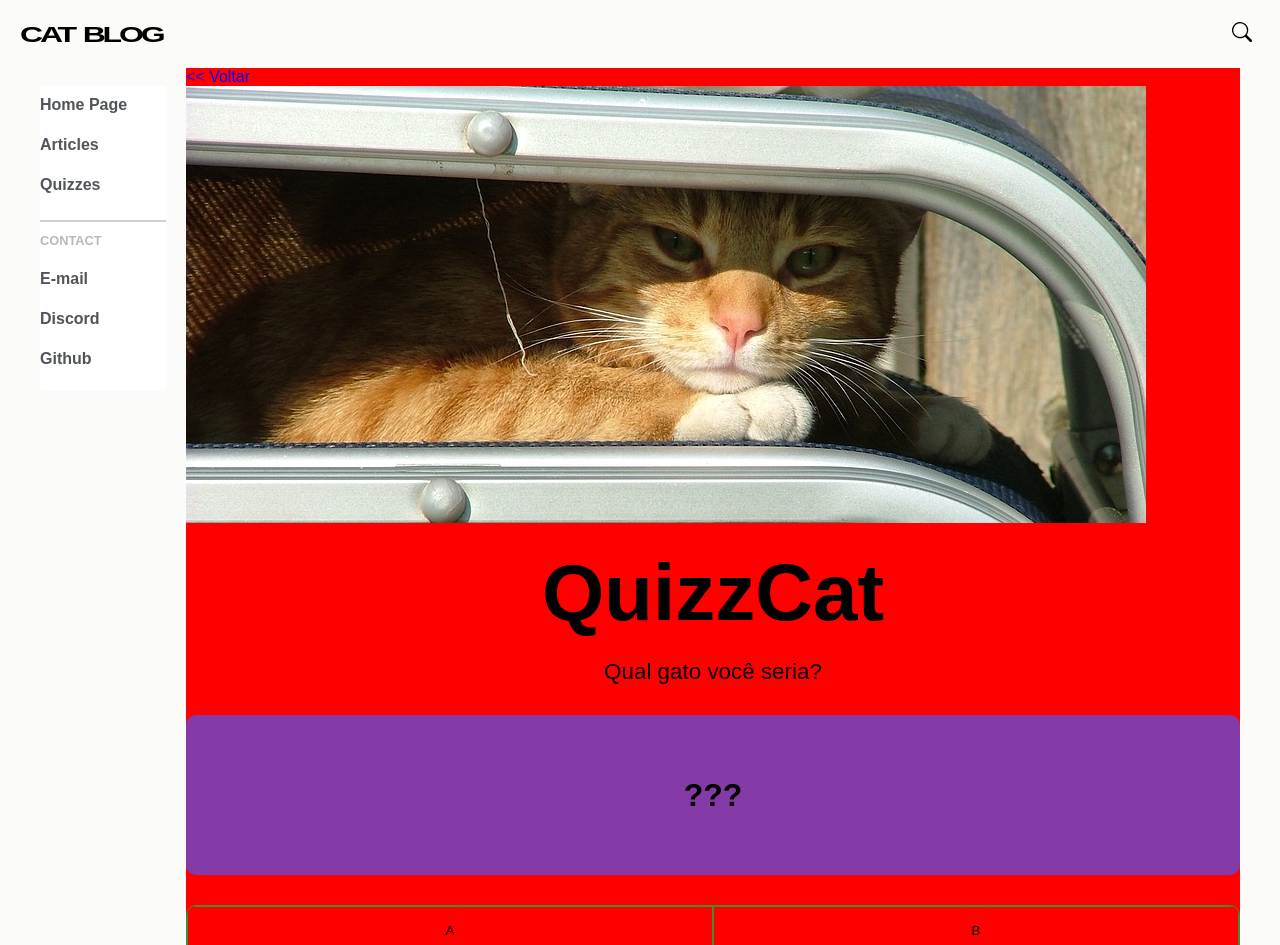
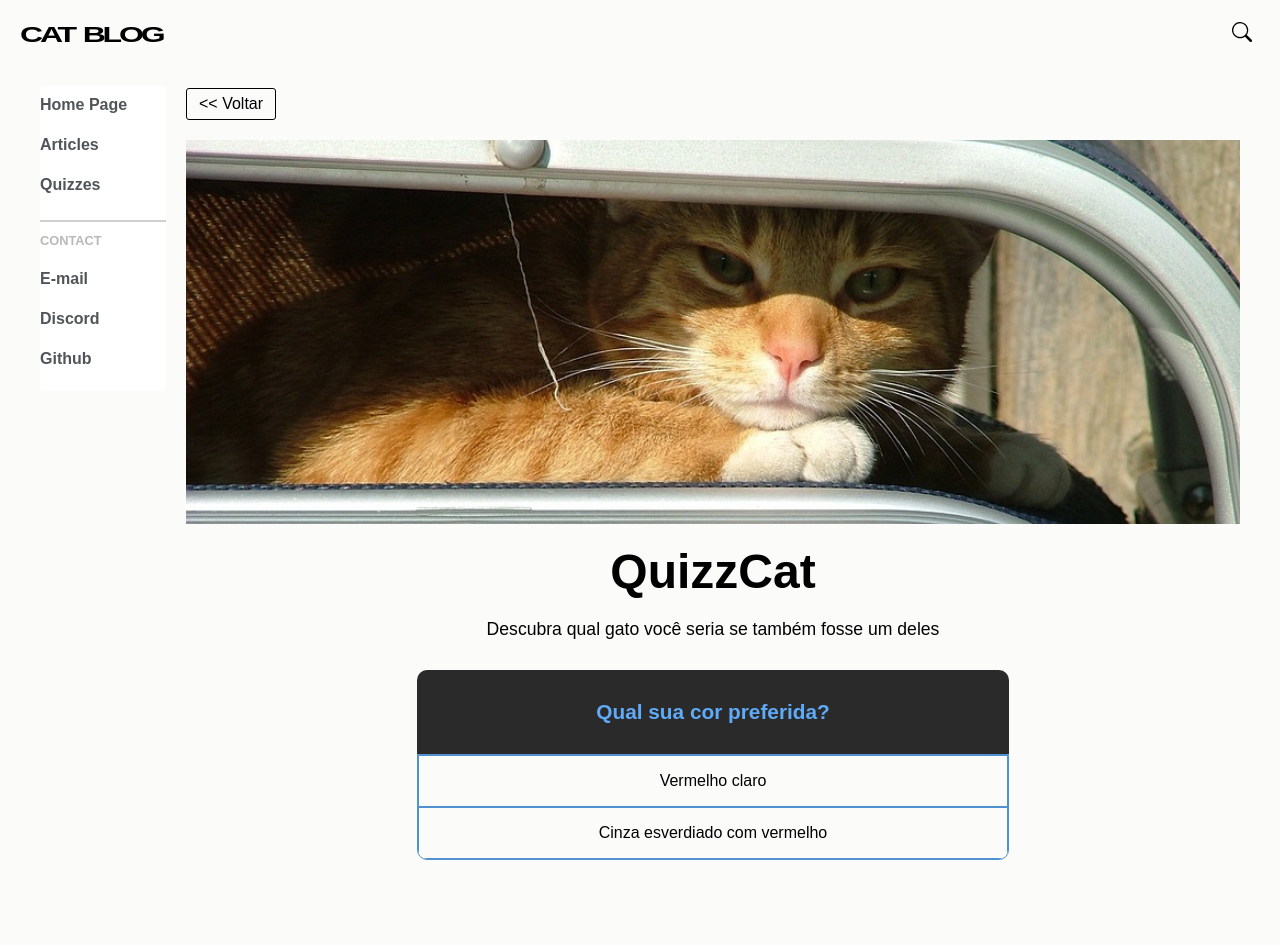
Before and after one commit to refusado/cat-blog-angular, an Angular app: page /quizz/1 in a window 1280 px wide. Shown: the top 945 px of the page. After the commit the page ends 900 px from the top, so only its background shows below. Built offline with nearby package versions, Linux system fonts and the light colour scheme.

Commit message:
feat: CSS: adicionando ao quizz + melhorias gerais

```diff
--- a/src/app/data/quizz-questions.json
+++ b/src/app/data/quizz-questions.json
@@ -1,15 +1,15 @@
 [
   {
     "id": "0",
-    "title": "Qual gato você seria?",
+    "title": "Descubra qual gato você seria se também fosse um deles",
     "banner": "./assets/blog-img2.jpg",
     "questions":[
       {
         "id": 1,
-        "question": "???",
+        "question": "Qual sua cor preferida?",
         "options":[
-          {"id": 1, "name": "A", "alias": "A"},
-          {"id": 2, "name": "B", "alias": "B"}
+          {"id": 1, "name": "Vermelho claro", "alias": "A"},
+          {"id": 2, "name": "Cinza esverdiado com vermelho", "alias": "B"}
         ]
       },
       {
--- a/src/app/pages/article-page/article/article.component.css
+++ b/src/app/pages/article-page/article/article.component.css
@@ -14,7 +14,6 @@
 }
 
 .article__banner {
-  height: 400px;
   display: flex;
   align-items: center;
   overflow: hidden;
@@ -22,14 +21,16 @@
 
 .article__banner img {
   width: 100%;
+  object-fit: cover;
+  object-position: center;
 }
 
 .article__title {
-  padding: 30px 0;
+  padding: 10px 0;
 }
 
 .article__title h1 {
-  font-size: 3rem;
+  font-size: 2rem;
 }
 
 .article__title {
@@ -39,3 +40,17 @@
 hr {
   margin: 40px 20%;
 }
+
+@media screen and (min-width: 680px) {
+  .article__banner {
+    height: min(400px, 30vw);
+  }
+
+  .article__title h1 {
+    font-size: 2.5rem;
+  }
+
+  .article__title {
+    padding: 30px 0;
+  }
+}
--- a/src/app/pages/home-page/card-cover/card-cover.component.css
+++ b/src/app/pages/home-page/card-cover/card-cover.component.css
@@ -9,6 +9,8 @@
   gap: 20px;
   height: 200px;
   overflow: hidden;
+
+  cursor: pointer;
 }
 
 .card-cover__first-image {
--- a/src/app/pages/home-page/card-cover/card-cover.component.html
+++ b/src/app/pages/home-page/card-cover/card-cover.component.html
@@ -1,5 +1,5 @@
 <section class="card-cover__container">
-  <div class="card-cover__header">
+  <div class="card-cover__header" [routerLink]="['quizz', id]">
     <div class="card-cover__first-image">
       <img src="./assets/blog-img3.jpg" alt="Cat">
     </div>
--- a/src/app/pages/home-page/small-card/small-card.component.css
+++ b/src/app/pages/home-page/small-card/small-card.component.css
@@ -63,7 +63,6 @@
 }
 
 .small-card__banner img {
-  background-color: blue;
   width: 100%;
   height: 110px;
   object-fit: cover;
--- a/src/app/pages/quizz-page/quizz/quizz.component.css
+++ b/src/app/pages/quizz-page/quizz/quizz.component.css
@@ -1,40 +1,72 @@
-.quizz__container {
-  background-color: red;
+.quizz__back {
+  color: #000;
+  display: inline-block;
+  margin: 20px 0;
+  padding: 6px 12px;
+  border: 1px solid #000;
+  border-radius: 3px;
+
+  transition: 350ms;
 }
 
-.quizz__header h1 {
+.quizz__back:hover {
+  background-color: #1111171b;
+}
+
+.quizz__banner {
+  display: flex;
+  align-items: center;
+  overflow: hidden;
+}
+
+.quizz__banner img {
+  width: 100%;
+  object-fit: cover;
+  object-position: center;
+}
+
+.quizz__name {
   text-align: center;
-  font-size: 5rem;
+  font-size: 3rem;
   margin: 20px 0;
 }
 
-.quizz__header h2 {
+.quizz__title {
   font-weight: 100;
   text-align: center;
   margin-bottom: 30px;
-  font-size: 1.4rem;
+  font-size: 1.1rem;
+  padding: 0 20px;
 }
 
-.quizz__question h3 {
-  background-color: #843ba8;
+.quizz__content {
+  max-width: 600px;
+  margin: 0 auto;
+  padding: 0 4px;
+}
+
+.quizz__question {
+  background-color: #2a2a2a;
+  color: #5fabf7;
   display: flex;
   justify-content: center;
   align-items: center;
-  min-height: min(200px, 20vh);
+  width: 100%;
   padding: 30px;
-  font-size: 2rem;
+
+  font-size: 1.3rem;
   text-align: center;
-  border-radius: 10px;
+  border-radius: 10px 10px 0 0;
 }
 
 .quizz__options {
-  margin: 30px 0;
   display: flex;
-  flex-flow: row wrap;
-  justify-content: space-between;
+  flex-flow: column nowrap;
+  justify-content: flex-start;
+  width: 100%;
 
-  border: 1px solid #408c31;
-  border-radius: 10px;
+  border: 1px solid #5091d2;
+  border-radius: 0 0 10px 10px;
   overflow: hidden;
 }
 
@@ -43,33 +75,52 @@
   flex-grow: 1;
   min-width: 30%;
   padding: 16px;
-  border: 1px solid #408c31;
 
+  border: 1px solid #5091d2;
+  font-size: 1rem;
   cursor: pointer;
   transition: 200ms;
 }
 
 .quizz__option-btn:hover {
-  background-color: #408c31;
+  background-color: #5091d2;
 }
 
-.quizz__result {
-  background-color: #00000042;
+.quizz__result-container {
+  background-color: #5091d2;
   display: flex;
   flex-flow: column nowrap;
-  gap: 14px;
   justify-content: center;
   align-items: center;
-  min-height: 200px;
+  gap: 24px;
   padding: 30px;
   border-radius: 10px;
 }
 
-.quizz__result h3 {
-  font-size: 1.2rem;
+.quizz__result {
+  font-size: 2.2rem;
+  color: #000;
 }
 
-.quizz__result p {
-  font-size: 2.2rem;
-  color: #cb64ff;
+.quizz__restart-btn {
+  background-color: #2b2b2b;
+  color: #e3e3e3;
+  padding: 10px 20px;
+  border-radius: 6px;
+
+  font-size: .8rem;
+  font-weight: bold;
+  text-transform: uppercase;
+  cursor: pointer;
+  transition: 300ms;
 }
+
+.quizz__restart-btn:hover {
+  background-color: #343434;
+}
+
+@media screen and (min-width: 680px) {
+  .quizz__banner {
+    height: min(400px, 30vw);
+  }
+}
--- a/src/app/pages/quizz-page/quizz/quizz.component.html
+++ b/src/app/pages/quizz-page/quizz/quizz.component.html
@@ -1,17 +1,17 @@
 <div class="quizz__container">
-  <a [routerLink]="''" class="article__back"><< Voltar</a>
-  <div class="article__banner">
+  <a [routerLink]="''" class="quizz__back"><< Voltar</a>
+  <div class="quizz__banner">
     <img src="{{ bannerImage }}" alt="Banner">
   </div>
   <div class="quizz__header">
-    <h1>QuizzCat</h1>
-    <h2>{{ title }}</h2>
+    <h1 class="quizz__name">QuizzCat</h1>
+    <h2 class="quizz__title">{{ title }}</h2>
   </div>
 
-  <div *ngIf="!finished" class="quizz__question">
-    <h3>{{ currentQuestion.question }}</h3>
+  <div class="quizz__content">
+    <div *ngIf="!finished" class="quizz__question-container">
+      <h3 class="quizz__question">{{ currentQuestion.question }}</h3>
     </div>
-
     <div *ngIf="!finished" class="quizz__options">
       <button class="quizz__option-btn"
         *ngFor="let option of currentQuestion.options; let i = index"
@@ -20,9 +20,9 @@
       {{ option.name }}
       </button>
     </div>
-
-  <div *ngIf="finished" class="quizz__result">
-    <h3>Seu resultado: </h3>
-    <p>{{ selectedAnswer }}</p>
+    <div *ngIf="finished" class="quizz__result-container">
+      <p class="quizz__result">{{ selectedAnswer }}</p>
+      <a class="quizz__restart-btn" (click)="restart()">Recomeçar</a>
     </div>
   </div>
+</div>
--- a/src/app/pages/quizz-page/quizz/quizz.component.ts
+++ b/src/app/pages/quizz-page/quizz/quizz.component.ts
@@ -7,8 +7,8 @@ import QUESTIONS from '../../../data/quizz-questions.json';
   styleUrls: ['./quizz.component.css']
 })
 export class QuizzComponent implements OnInit {
-  private id: number = 0;
-  private quizz: any;
+  id: number = 0;
+  quizz: any;
 
   title: string = "";
   bannerImage: string = "";
@@ -72,4 +72,11 @@ export class QuizzComponent implements OnInit {
 
     return result;
   }
+
+  restart() {
+    this.finished = false;
+    this.answers.length = 0;
+    this.questionIndex = 0;
+    this.currentQuestion = this.questions[this.questionIndex];
+  }
 }
```
Lines whose indentation alone changed are shown as unchanged.
